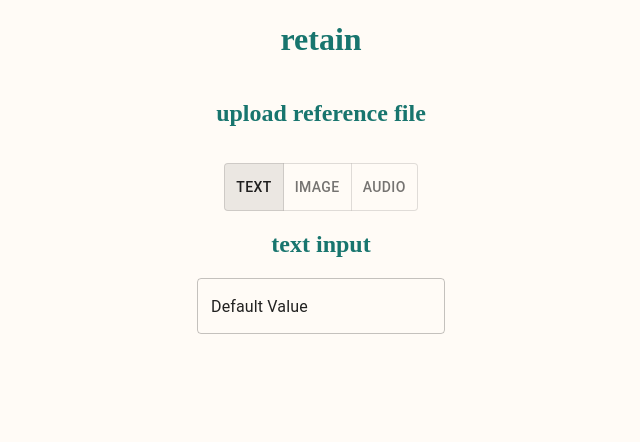
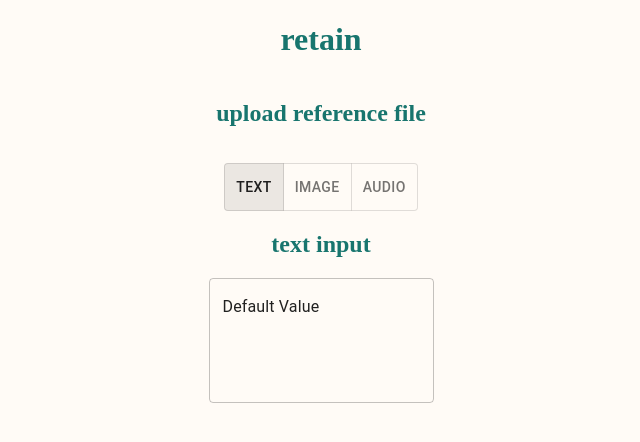
Before and after one commit to EeshitaDayani/retain, a Next.js app: page / in a window 1280 px wide. Both pictures are taken after a click on the button "TEXT". Shown: the top 442 px of the page, without its empty margins (319-959 px from the left). Built offline with nearby package versions, Linux system fonts and the light colour scheme; no server answers.

Commit message:
Changed textfield to be multiline

```diff
--- a/src/components/inputField.js
+++ b/src/components/inputField.js
@@ -12,6 +12,7 @@ export default function InputField() {
   };
 
   useEffect(() => {
+    // TODO: Fix newline problem for multine textbox
     fetch(`http://localhost:8080/api/textInput?value=${input}`, {
       method: 'POST',
       headers: {
@@ -27,7 +28,8 @@ export default function InputField() {
     <div style={{ display: 'flex', flexDirection: 'column', alignItems: 'center', color: '#18756e' }}>
       <h2 >text input</h2>
       <TextField
-        id="outlined-basic"
+        id="standard-multiline-static"
+        multiline
         rows={4}
         defaultValue="Default Value"
         onKeyPress={handleKeyPress}
```
